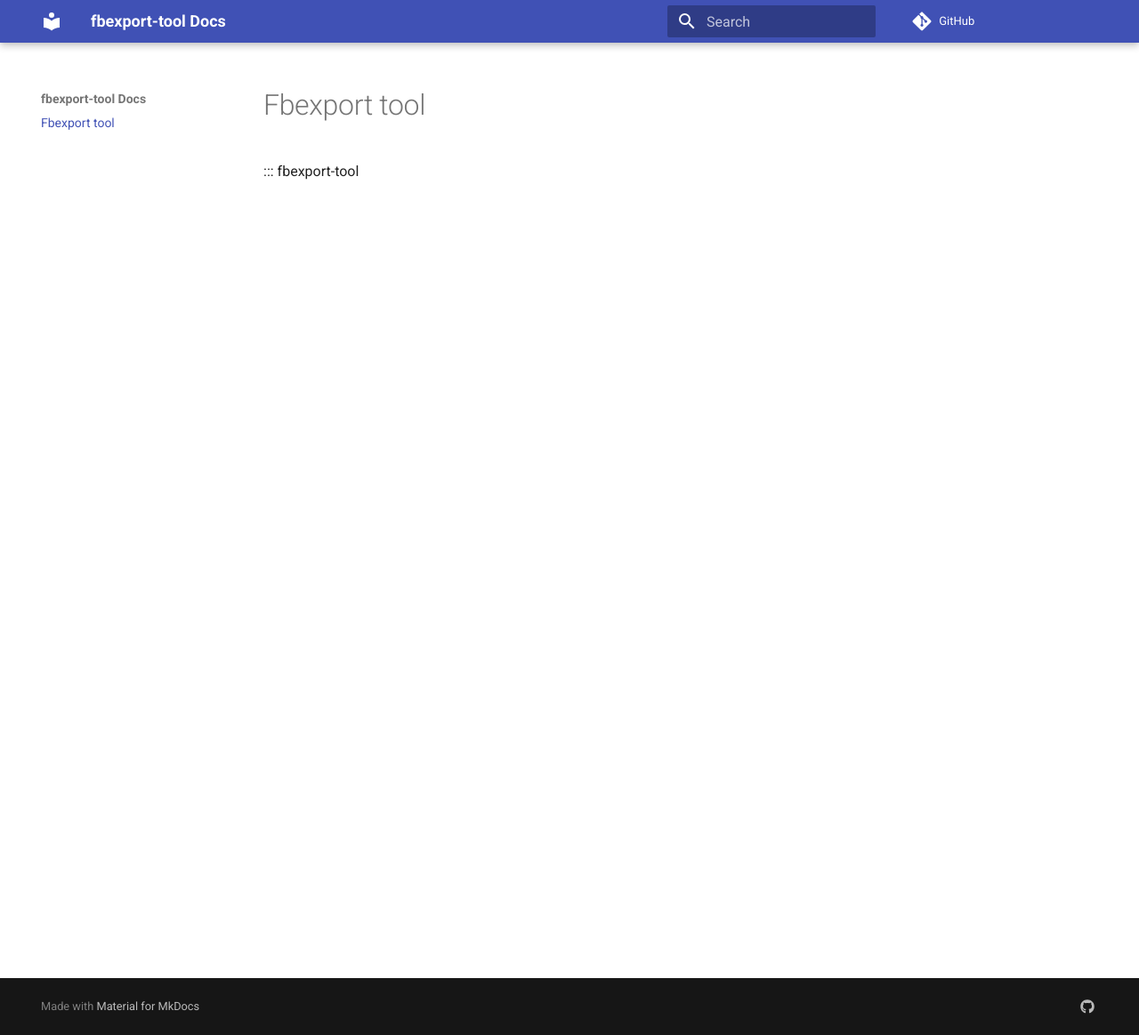
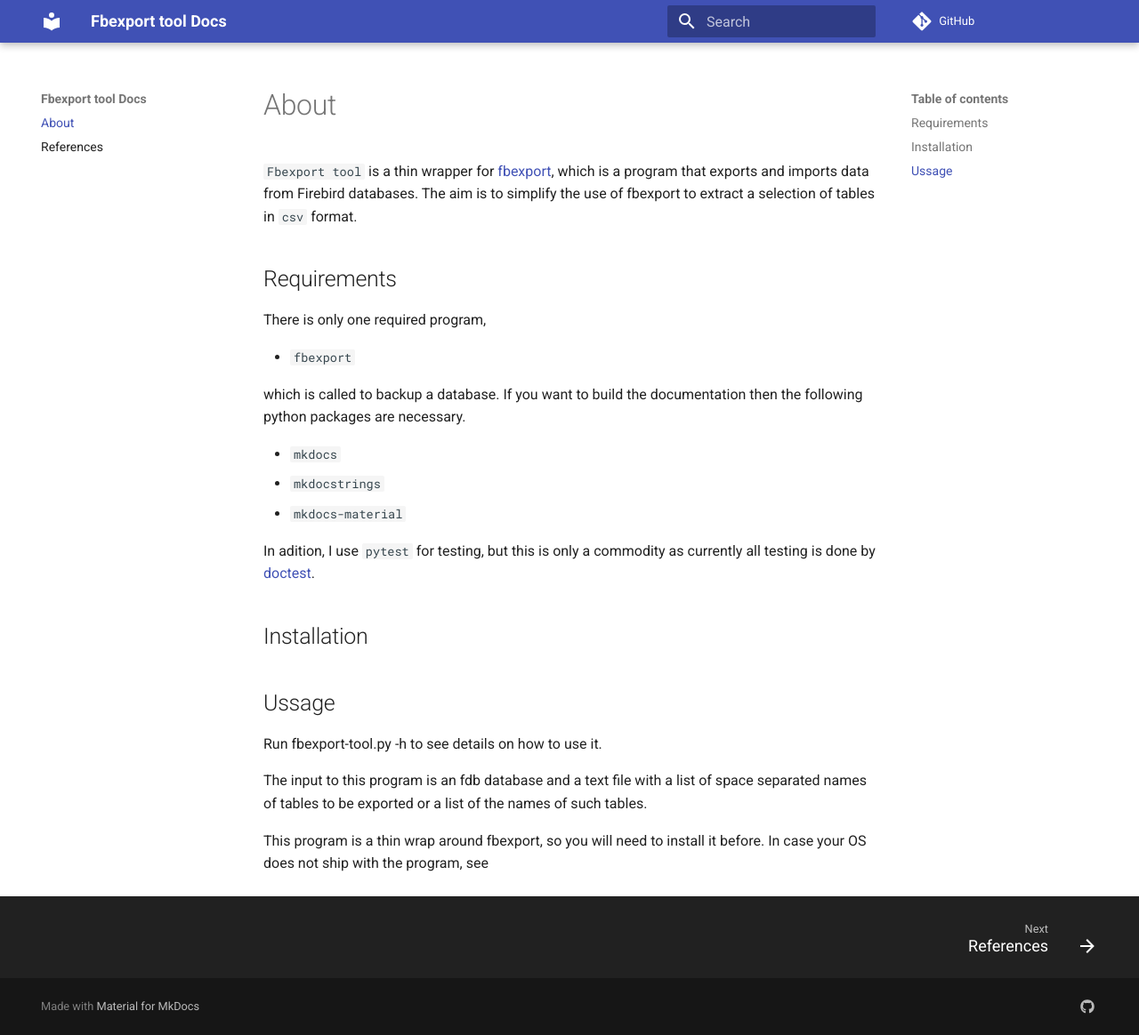
Before and after one commit to renegarcia/fbexport-tool, an MkDocs documentation site: the page built from docs/index.md, in a window 1280 px wide and 1164 px high. Shown: the whole window at 89% size. Built offline with MkDocs 1.6.1 and Material for MkDocs 9.7.7, drawn with Linux system fonts in a browser that asks for light colours; comment, search, counter and statistics services are not loaded.

Commit message:
Documentation

```diff
--- a/docs/index.md
+++ b/docs/index.md
@@ -1,3 +1,35 @@
-# Fbexport tool
+# About
 
-::: fbexport-tool
+`Fbexport tool` is a thin wrapper for [fbexport](https://fbexport.sourceforge.net/),
+which is a program that exports and imports data from Firebird databases. The aim is to simplify the use of fbexport to extract a selection of tables in `csv` format.
+
+## Requirements
+
+There is only one required program,
+
+* `fbexport`
+
+which is called to backup a database. If you want to build the documentation then
+the following python packages are necessary.
+
+* `mkdocs`
+* `mkdocstrings`
+* `mkdocs-material`
+
+In adition, I use `pytest` for testing, but this is only a commodity as currently
+all testing is done by [doctest](https://docs.python.org/3/library/doctest.html).
+
+
+## Installation
+
+## Ussage
+
+
+
+Run fbexport-tool.py -h to see  details on how to use it.
+
+The input to this program is an fdb database and a text file with a list of space
+separated names of tables to be exported or a list of the names of such tables.
+
+This program is a thin wrap around fbexport, so you will need to install it before. In
+case your OS does not ship with the program, see
--- /dev/null
+++ b/docs/references.md
@@ -0,0 +1,3 @@
+# References
+
+::: fbexport-tool
--- a/fbexport-tool.py
+++ b/fbexport-tool.py
@@ -5,10 +5,10 @@
 A tool to export data from a firebird database in bulk. Run `fbexport-tool.py -h` to
 see details on how to use.
 
-The input to this programm is an fdb database and a text file with a list of space
+The input to this program is an fdb database and a text file with a list of space
 separated names of tables to be exported or a list of the names of such tables.
 
-This programm is a thin wrap around `fbexport`, so you will need to install it before.
+This is a thin wrap around `fbexport`, so you will need to install it before.
 In case your OS does not ship with this programm, see
 
 http://www.firebirdfaq.org/fbexport.php
--- a/mkdocs.yml
+++ b/mkdocs.yml
@@ -1,4 +1,4 @@
-site_name: fbexport-tool Docs
+site_name: Fbexport tool Docs
 
 theme:
   name: "material"
```
